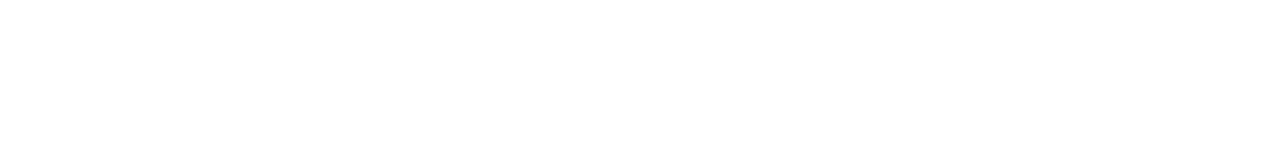
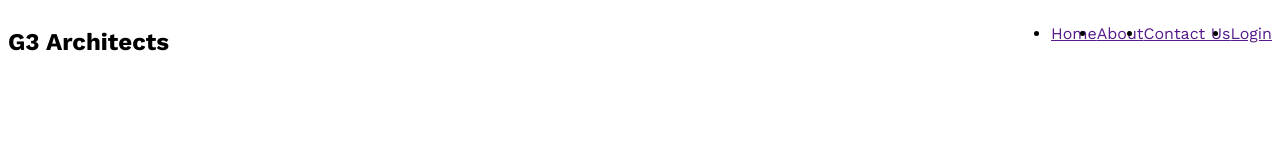
Before and after one commit to shariaprema/Milestone-2, a plain HTML site: page Module-9/module-9-1 (g3-architects-resources-main)/index.html in a window 1280 px wide. Drawn offline with nearby package versions, Linux system fonts and the light colour scheme.

Commit message:
header part

```diff
--- a/Module-9/module-9-1 (g3-architects-resources-main)/index.html
+++ b/Module-9/module-9-1 (g3-architects-resources-main)/index.html
@@ -4,9 +4,14 @@
     <meta charset="UTF-8">
     <meta name="viewport" content="width=device-width, initial-scale=1.0">
     <link rel="stylesheet" href="./style/architect.css">
+
+    <!-- #work sans font -->
+
     <link rel="preconnect" href="https://fonts.googleapis.com">
 <link rel="preconnect" href="https://fonts.gstatic.com" crossorigin>
-<link href="https://fonts.googleapis.com/css2?family=Lato:ital,wght@1,900&family=Open+Sans:ital,wght@0,300;0,400;0,800;1,300;1,800&family=Work+Sans:wght@900&display=swap" rel="stylesheet">
+<link href="https://fonts.googleapis.com/css2?family=Lato:ital,wght@1,900&family=Open+Sans:ital,wght@0,300;0,400;0,800;1,300;1,800&family=Work+Sans:wght@400;500;600;700&display=swap" rel="stylesheet">
+
+
 
 
     <title>g3 Architects</title>
@@ -14,7 +19,20 @@
 </head>
 <body>
 
-    <header></header>
+    <header>
+        <nav>
+            <h1>G3 Architects</h1>
+
+            <ul>
+                <li><a href="">Home</a></li>
+                <li><a href="">About</a></li>
+                <li><a href="">Contact Us</a></li>
+                <li><a href="">Login</a></li>
+            </ul>
+
+        </nav>
+    </header>
+
 
     <main></main>
 
--- a/Module-9/module-9-1 (g3-architects-resources-main)/style/architect.css
+++ b/Module-9/module-9-1 (g3-architects-resources-main)/style/architect.css
@@ -0,0 +1,14 @@
+*{
+    font-family: 'Lato', sans-serif;
+    font-family: 'Open Sans', sans-serif;
+    font-family: 'Work Sans', sans-serif;
+}
+
+nav{
+    display: flex;
+    justify-content: space-between;
+}
+
+ul{
+    display: flex;
+}
```
